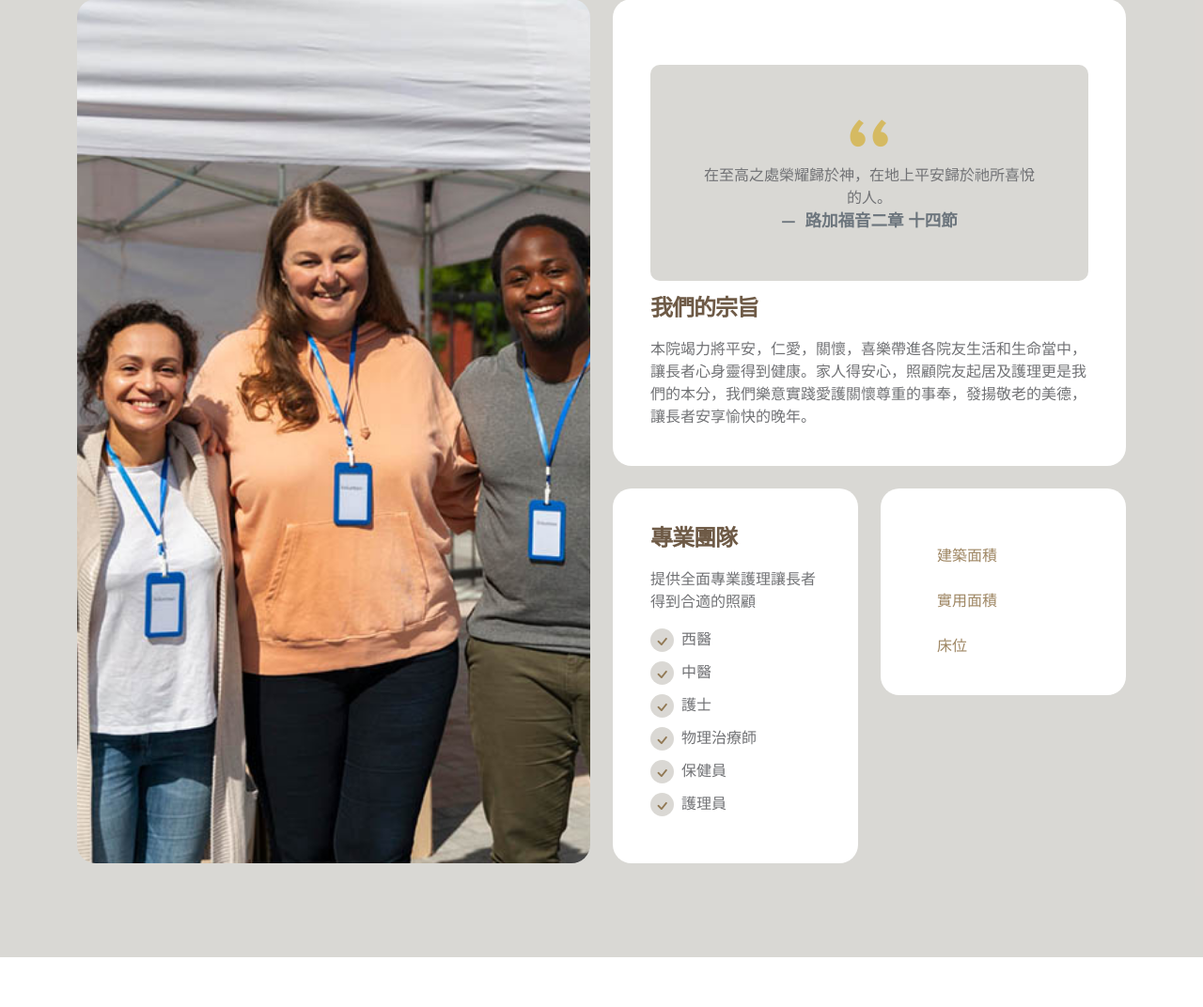
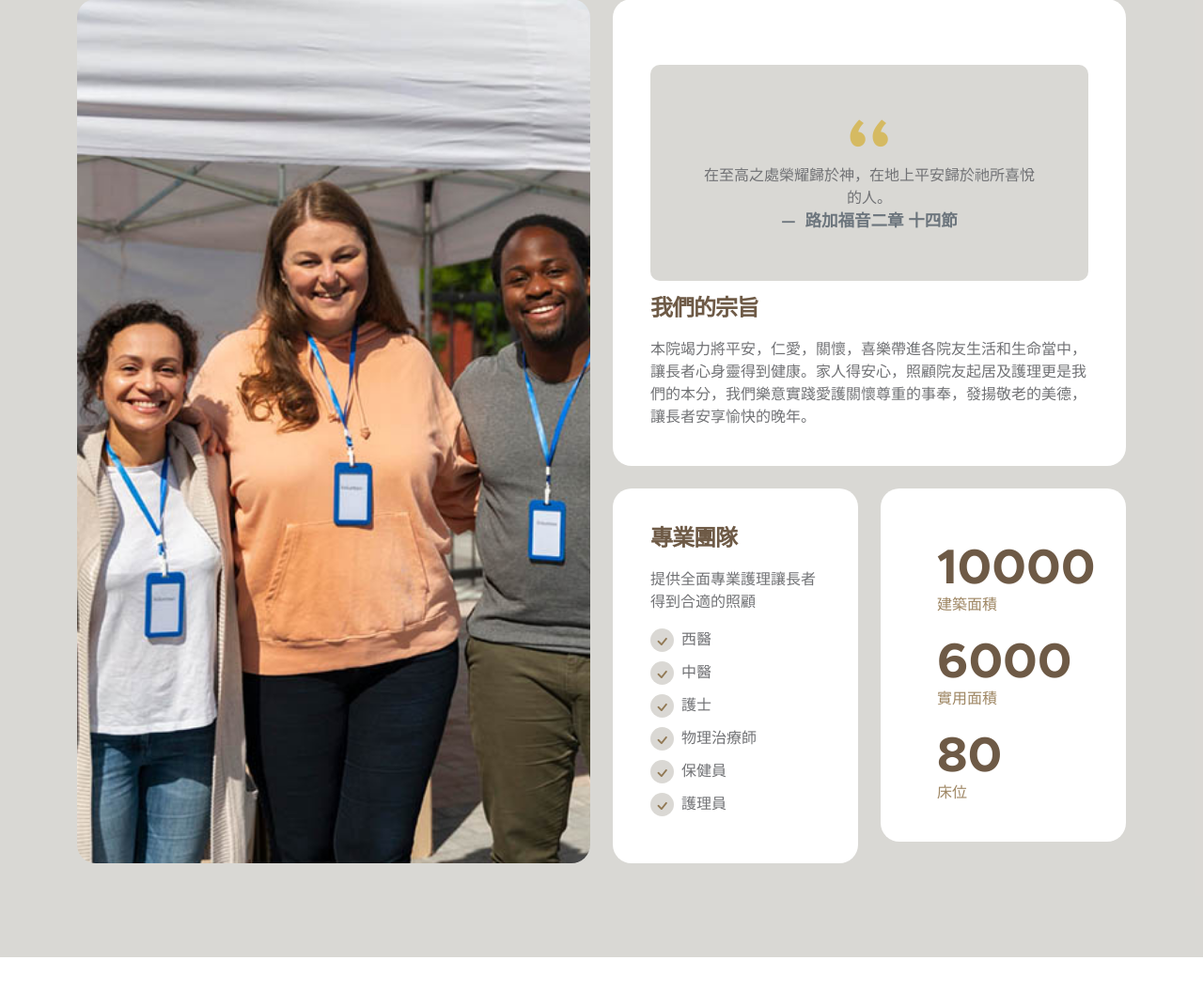
Before and after one commit to AcoHon53114/peace, a Django app: page /about in a window 1280 px wide. Shown: the part 317-1389 px from the top of the page at 94% size. Run offline with Django 4.2, Linux system fonts and the light colour scheme; some libraries are stand-ins or nearby versions.

Commit message:
fix guideline photo removed background of informations.html and temp resumed counter number of about.html

```diff
--- a/templates/informations/guideline.html
+++ b/templates/informations/guideline.html
@@ -13,7 +13,7 @@
     </div>
     <div class="text-center">
         <a href="{% url 'information' %}">
-            <img src="{% static 'images/guideline.png' %}" width="420" height="400" alt="" class="rounded"/>
+            <img src="{% static 'images/guideline.png' %}" alt="" class="img-fluid rounded"/>
         </a>
     </div>
 </section>
--- a/templates/informations/information.html
+++ b/templates/informations/information.html
@@ -346,7 +346,7 @@
                     <div class="col-lg-12" style="border: 30px solid #9F8668"></div>
 
                     <div>
-                        <img src={% static 'images/guideline.png' %}
+                        <img src={% static 'images/guideline-2.png' %}
                         class="volunteer-image img-fluid mx-auto" alt="" />
                     </div>
 
--- a/templates/pages/about.html
+++ b/templates/pages/about.html
@@ -76,9 +76,7 @@
                         <div class="custom-text-box d-flex flex-wrap d-lg-block mb-lg-0 ">
                             <div class="counter-thumb">
                                 <div class="d-flex  ">
-                                    <span class="counter-number " data-from="1" data-to="10000"
-                                        data-speed="500"></span>
-                                    <span class="counter-number-text"></span>
+                                    <span class="counter-number">10000</span>
                                 </div>
 
                                 <span class="counter-text">建築面積</span>
@@ -86,9 +84,7 @@
 
                             <div class="counter-thumb mt-4">
                                 <div class="d-flex">
-                                    <span class="counter-number" data-from="1" data-to="6000"
-                                        data-speed="700"></span>
-                                    <span class="counter-number-text"></span>
+                                    <span class="counter-number">6000</span>
                                 </div>
 
                                 <span class="counter-text">實用面積</span>
@@ -96,9 +92,7 @@
 
                             <div class="counter-thumb mt-4">
                                 <div class="d-flex">
-                                    <span class="counter-number" data-from="1" data-to="80"
-                                        data-speed="700"></span>
-                                    <span class="counter-number-text"></span>
+                                    <span class="counter-number">80</span>
                                 </div>
 
                                 <span class="counter-text">床位</span>
```
Also changed, not shown: peaceweb/static/images/guideline-2.png (added), static/images/guideline-2.png (added), 14 other files.
